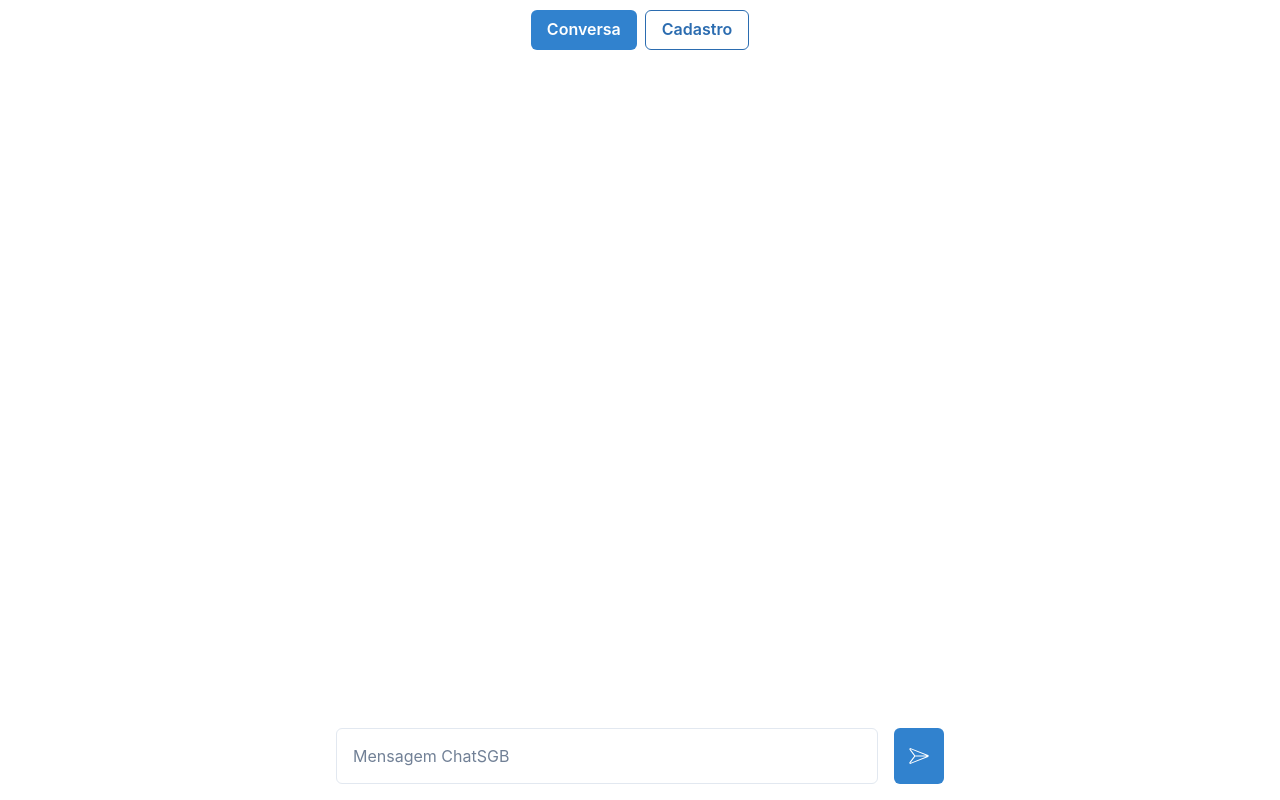
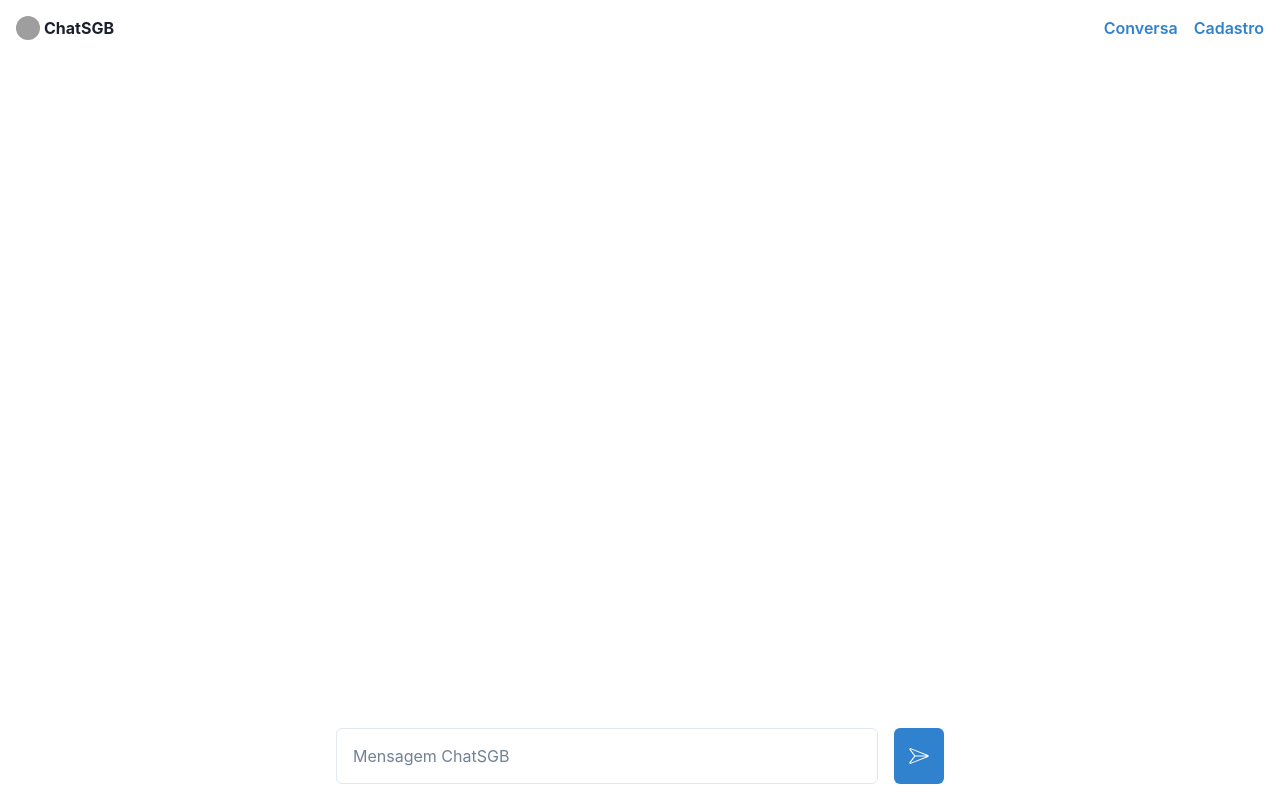
Before and after one commit to brunoaiolfi/mvvm-onReact, a React (Vite) app: page / in a window 1280 px wide. Built offline with nearby package versions, Linux system fonts and the light colour scheme; grey boxes are pictures that could not be loaded.

Commit message:
fix - mvvm no header

```diff
--- a/src/components/header/index.tsx
+++ /dev/null
@@ -1,49 +0,0 @@
-import { useEffect, useState } from 'react';
-import * as Style from './style';
-import { Button, ButtonGroup } from '@chakra-ui/react'
-import { useLocation, useNavigate } from 'react-router-dom';
-
-enum PageSelected {
-    CONVERSA = 'conversa',
-    CADASTRO = 'cadastro'
-}
-
-export function Header() {
-    const location = useLocation();
-    const navigate = useNavigate();
-
-    const [pageSelected, setPageSelected] = useState(PageSelected.CONVERSA);
-
-    useEffect(() => {
-        onChangePathname(location.pathname);
-    }, [location.pathname])
-
-    function onChangePathname(pathname: string) {
-        setPageSelected(pathname === '/cadastro' ? PageSelected.CADASTRO : PageSelected.CONVERSA);
-    }
-
-    function handleNavigate(pathTo: string) {
-        navigate(pathTo);
-    }
-    return (
-        <Style.HeaderContainer>
-            <ButtonGroup>
-                <Button
-                    colorScheme='blue'
-                    variant={pageSelected === PageSelected.CONVERSA ? 'solid' : 'outline'}
-                    onClick={() => handleNavigate('/')}
-
-                >
-                    Conversa
-                </Button>
-                <Button
-                    colorScheme='blue'
-                    variant={pageSelected === PageSelected.CADASTRO ? 'solid' : 'outline'}
-                    onClick={() => handleNavigate('/cadastro')}
-                >
-                    Cadastro
-                </Button>
-            </ButtonGroup>
-        </Style.HeaderContainer >
-    )
-}
--- a/src/components/header/style.ts
+++ /dev/null
@@ -1,12 +0,0 @@
-import styled from "styled-components";
-
-export const HeaderContainer = styled.div`
-    width: 100%;
-
-    display: flex;
-    justify-content: center;
-    align-items: center;
-    gap: 4px;
-
-    padding: 10px 0;
-`;
--- /dev/null
+++ b/src/components/header/view.tsx
@@ -0,0 +1,52 @@
+import { Avatar, Box, Button, ButtonGroup, Flex, Text } from '@chakra-ui/react'
+import { HeaderViewModel } from './viewModel'
+
+export function HeaderView() {
+
+    const { handleNavigate } = HeaderViewModel();
+
+    return (
+        <Box
+            w="100vw"
+            p="16px"
+            display={"flex"}
+            justifyContent="space-between"
+            alignItems="center"
+        >
+            <Flex
+                alignItems="center"
+                gap="4px"
+            >
+                <Avatar
+                    w="24px"
+                    h="24px"
+                    src="https://avatars.githubusercontent.com/u/77445921?v=4"
+                />
+                <Text
+                    fontWeight="bold"
+                >
+                    ChatSGB
+                </Text>
+            </Flex>
+
+            <ButtonGroup
+                spacing={4}
+            >
+                <Button
+                    colorScheme='blue'
+                    variant={"link"}
+                    onClick={() => handleNavigate('/')}
+                >
+                    Conversa
+                </Button>
+                <Button
+                    colorScheme='blue'
+                    variant={"link"}
+                    onClick={() => handleNavigate('/cadastro')}
+                >
+                    Cadastro
+                </Button>
+            </ButtonGroup>
+        </Box>
+    )
+}
--- /dev/null
+++ b/src/components/header/viewModel.tsx
@@ -0,0 +1,14 @@
+import { useNavigate } from "react-router-dom";
+
+export function HeaderViewModel() {
+
+    const navigate = useNavigate();
+
+    function handleNavigate(pathTo: string) {
+        navigate(pathTo);
+    }
+
+    return {
+        handleNavigate
+    }
+}
--- a/src/router/routes.tsx
+++ b/src/router/routes.tsx
@@ -1,14 +1,14 @@
 import { createBrowserRouter, RouterProvider,  } from "react-router-dom";
 import { ConversationView } from "../modules/conversation/views";
-import { EmbeddingCreateView } from "../modules/embeddings/create/view";
-import { Header } from "../components/header";
+import { EmbeddingCreateView } from "../modules/embeddings/views/create/view";
+import { HeaderView } from "../components/header/view";
 
 export function Routes() {
 
     function render(component: React.ReactNode) {
         return (
             <>
-                <Header />
+                <HeaderView />
                 {component}
             </>
         )
```
Also changed, not shown: 1 other file (tests, documents, lock files or other folders).
